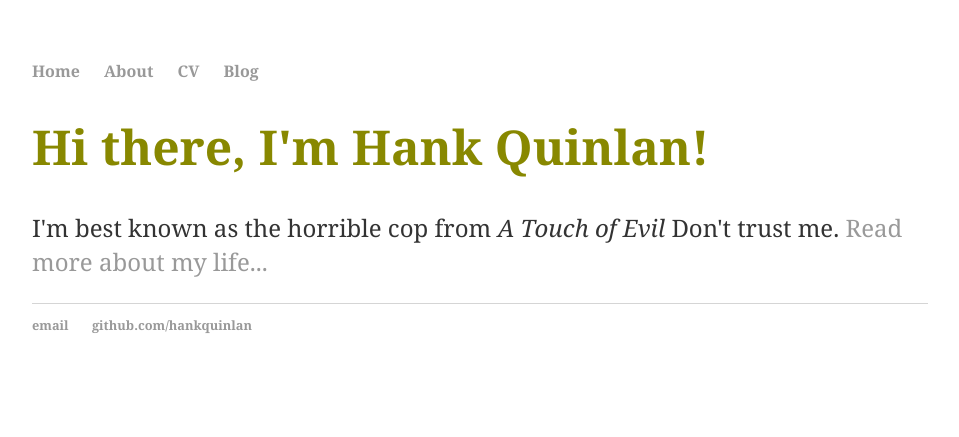
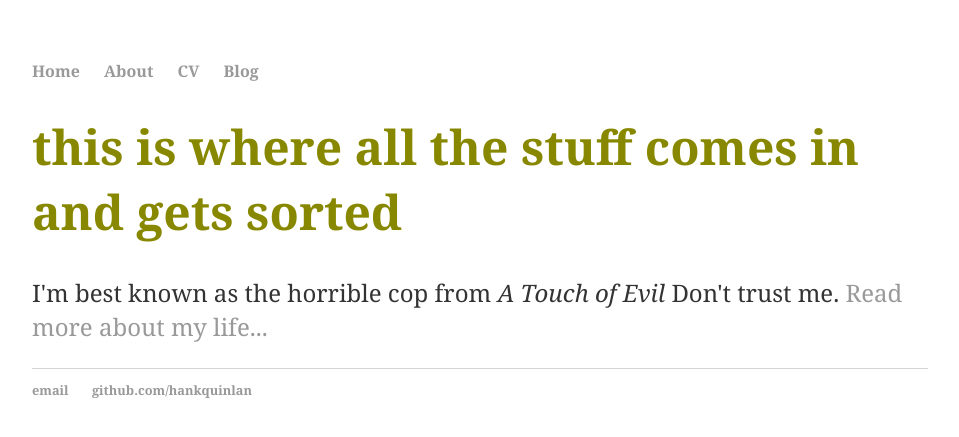
Before and after one commit to racheljoyvictor/racheljoyvictor.github.io, a Jekyll site: the page built from lobby/index.html, in a window 1280 px wide. Shown: the top 437 px of the page, without its empty margins (160-1119 px from the left). Built offline with Jekyll 4.4.1, drawn with Linux system fonts in a browser that asks for light colours.

Commit message:
change to lobby

```diff
--- a/about/index.html
+++ b/lobby/index.html
@@ -1,8 +1,8 @@
 ---
 layout: default
-title: About Me
+title: lobby
 ---
 <div class="blurb">
-	<h1>Hi there, I'm Hank Quinlan!</h1>
+	<h1>this is where all the stuff comes in and gets sorted</h1>
 	<p>I'm best known as the horrible cop from <em>A Touch of Evil</em> Don't trust me. <a href="/about">Read more about my life...</a></p>
 </div><!-- /.blurb -->
```
